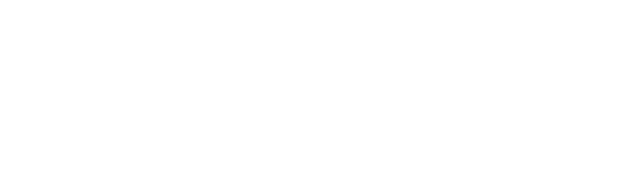
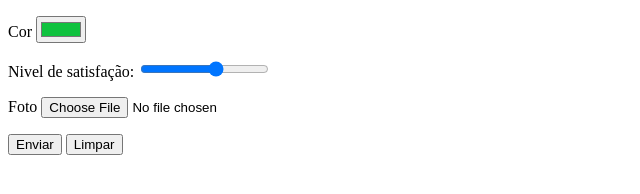
Before and after one commit to ddener-nardi/html-css, a plain HTML site: page exercicios/ex025/form006.html in a window 1280 px wide. Shown: the whole page, without its empty margins (0-640 px from the left). Drawn offline with Linux system fonts and the light colour scheme.

Commit message:
create new forms

```diff
--- a/exercicios/ex025/form006.html
+++ b/exercicios/ex025/form006.html
@@ -6,6 +6,24 @@
     <title>Formulários</title>
 </head>
 <body>
+    <form action="cadastro.php" method="post">
+        <p>
+            <label for="icor">Cor</label>
+            <input type="color" name="Cor" id="icor" value="#0fc23e">
+        </p>
+        <p>
+            <label for="inivel">Nivel de satisfação:</label>
+            <input type="range" name="nivel" id="inivel" min="0" max="5">
+        </p>
+        <p>
+            <label for="ifoto">Foto</label>
+            <input type="file" name="Foto" id="ifoto">
+        </p>
+        <p>
+            <input type="submit" value="Enviar">
+            <input type="reset" value="Limpar">
+        </p>
+    </form>
 
 
 </body>
```
Also changed, not shown: exercicios/ex025/form007.html (added).
